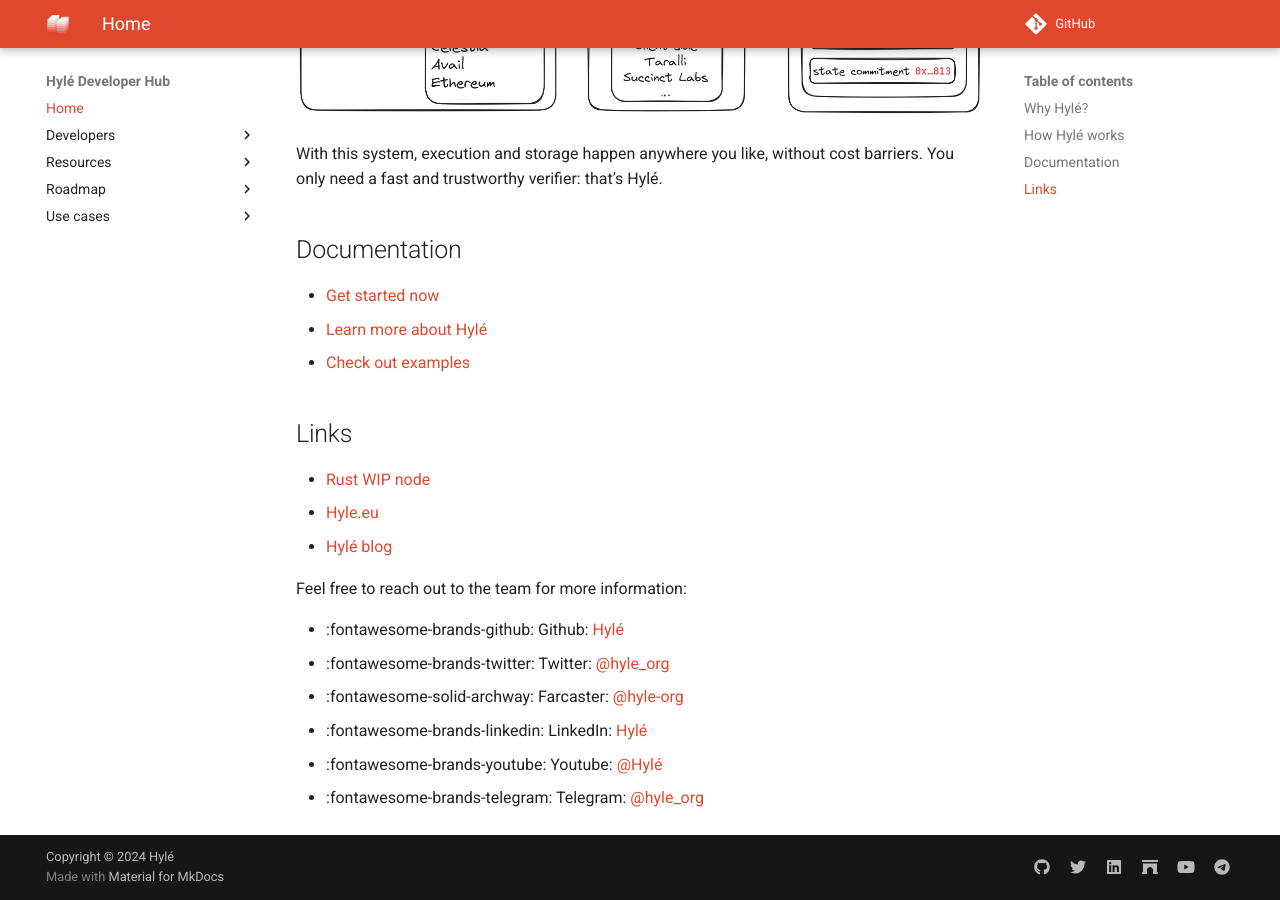
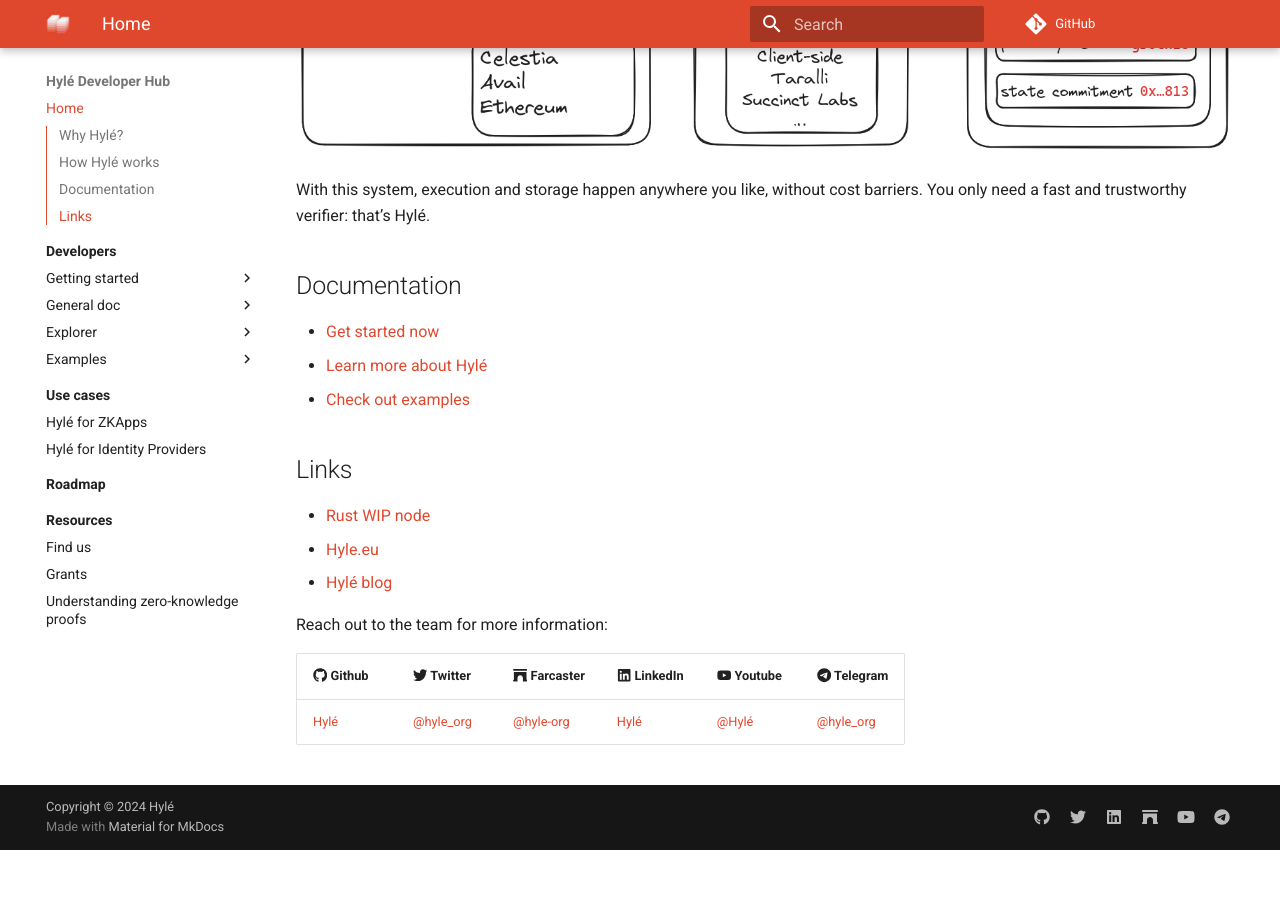
Before and after one commit to Hyle-org/devhub-hyle, an MkDocs documentation site: the page built from docs/index.md, in a window 1280 px wide and 900 px high, scrolled down 1213 px. Built offline with MkDocs 1.6.1 and Material for MkDocs 9.7.7, drawn with Linux system fonts in a browser that asks for light colours; comment, search, counter and statistics services are not loaded; after the commit the page ends 2063 px from its top, so only the background shows below that.

Commit message:
table & plugin management

```diff
--- a/docs/index.md
+++ b/docs/index.md
@@ -43,11 +43,8 @@
 - [Hyle.eu](https://hyle.eu)
 - [Hylé blog](https://blog.hyle.eu)
 
-Feel free to reach out to the team for more information:
+Reach out to the team for more information:
 
-- :fontawesome-brands-github: Github: [Hylé](https://github.com/Hyle-org)
-- :fontawesome-brands-twitter: Twitter: [@hyle_org](https://x.com/hyle_org)
-- :fontawesome-solid-archway: Farcaster: [@hyle-org](https://warpcast.com/hyle-org)
-- :fontawesome-brands-linkedin: LinkedIn: [Hylé](https://www.linkedin.com/company/hyl-/)
-- :fontawesome-brands-youtube: Youtube: [@Hylé](https://www.youtube.com/@Hyl%C3%A9-org)
-- :fontawesome-brands-telegram: Telegram: [@hyle_org](https://t.me/hyle_org)
+| :fontawesome-brands-github: Github | :fontawesome-brands-twitter: Twitter | :fontawesome-solid-archway: Farcaster | :fontawesome-brands-linkedin: LinkedIn | :fontawesome-brands-youtube: Youtube |:fontawesome-brands-telegram: Telegram|
+|-------------------------------------|--------------------------------------|--------------------------------------|--------------------------------------|--------------------------------------|--------------------------------------|
+| [Hylé](https://github.com/Hyle-org) | [@hyle_org](https://x.com/hyle_org)  | [@hyle-org](https://warpcast.com/hyle-org) | [Hylé](https://www.linkedin.com/company/hyl-/) | [@Hylé](https://www.youtube.com/@Hyl%C3%A9-org) | [@hyle_org](https://t.me/hyle_org)|
--- a/mkdocs.yml
+++ b/mkdocs.yml
@@ -6,36 +6,35 @@
   palette:
     primary: custom
   features:
-  #  - navigation.indexes
-  #  - navigation.expand
-  #  - navigation.path
-  #  - navigation.tabs
-  #  - navigation.sections
-  #  - toc.integrate
-  #  - content.code.copy
+    - navigation.sections # section titles in left-hand menu
+    - navigation.indexes # clickable section titles in left-hand menu
+  #  - navigation.expand # expand sub-menus (re-enable if header tabs)
+  #  - navigation.tabs # to have header tabs
+    - navigation.prune # html minimization
+    - toc.integrate
+    - content.code.copy
 
 extra_css:
   - stylesheets/extra.css
 
 markdown_extensions:
-#  - attr_list
-#  - admonition
-#  - pymdownx.details
-#  - pymdownx.highlight:
-#      anchor_linenums: true
-#      line_spans: __span
-#      pygments_lang_class: true
-#  - pymdownx.inlinehilite
-#  - pymdownx.snippets
-#  - pymdownx.superfences
-#  - pymdownx.emoji:
-#      emoji_index: !!python/name:material.extensions.emoji.twemoji
-#      emoji_generator: !!python/name:material.extensions.emoji.to_svg
+  - attr_list
+  - admonition
+  - pymdownx.highlight:
+      anchor_linenums: true
+      line_spans: __span
+      pygments_lang_class: true
+  - pymdownx.inlinehilite
+  - pymdownx.snippets
+  - pymdownx.superfences
+  - pymdownx.emoji:
+      emoji_index: !!python/name:material.extensions.emoji.twemoji
+      emoji_generator: !!python/name:material.extensions.emoji.to_svg
 
 plugins:
-#  - search
-#  - awesome-pages
-#  - mkdocs-video
+  - search
+  - awesome-pages
+  - mkdocs-video
 
 copyright: Copyright &copy; 2024 Hylé
 
```
